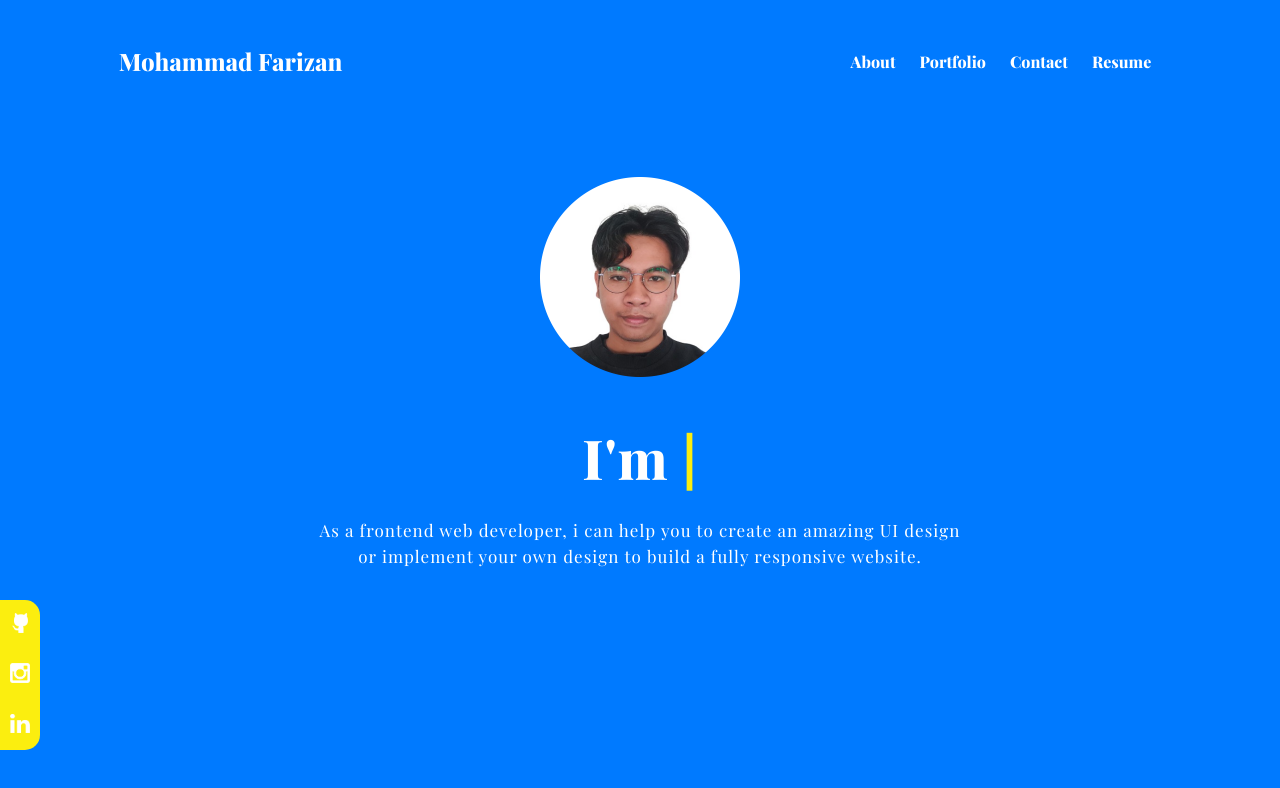
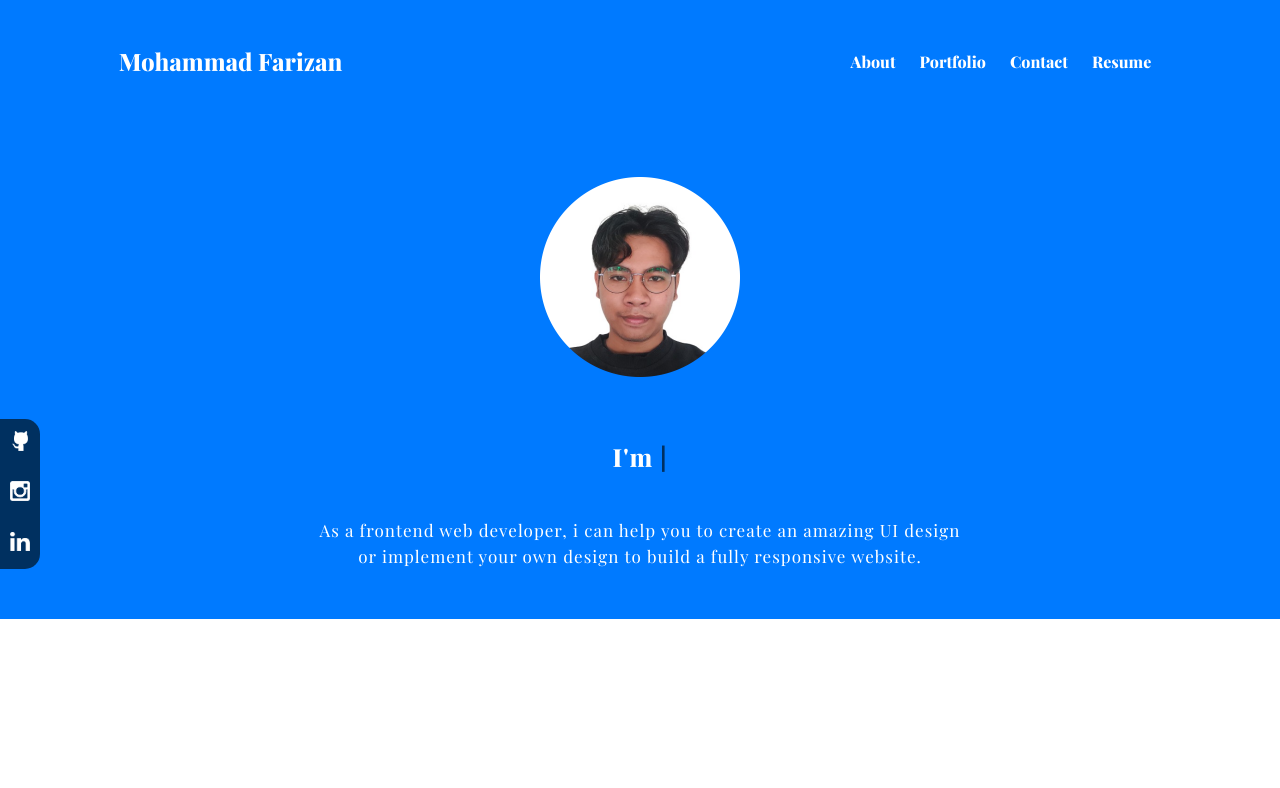
Before and after one commit to mohammadfarizan/mohammadfarizan.com, a plain HTML site: page index.html in a window 1280 px wide. Drawn offline with nearby package versions, Linux system fonts and the light colour scheme.

Commit message:
change color and header heigh from 100vh to auto

```diff
--- a/index.css
+++ b/index.css
@@ -25,18 +25,19 @@ nav ul li a {
   font-weight: bold;
 }
 nav ul li a:hover {
-  color: black;
+  color: #003060;
 }
 span {
-  color: #fbee0f;
+  color: #003060;
 }
 .header {
   width: 100%;
-  height: 100vh;
+  height: auto;
   background: #007aff;
   color: white;
   padding: 0 8.5%;
   position: relative;
+  padding-bottom: 50px;
 }
 .profile-picture {
   display: block;
@@ -58,7 +59,7 @@ span {
   line-height: 26px;
 }
 .text-box h1 {
-  font-size: 55px;
+  font-size: 25px;
   line-height: 120px;
 }
 .sidebar {
@@ -68,7 +69,7 @@ span {
   width: 40px;
   height: 150px;
   text-align: center;
-  background-color: #fbee0f;
+  background-color: #003060;
   border-radius: 0px 15px 15px 0px;
 }
 .social-media {
```
Also changed, not shown: index.html (+1 -1 lines).
